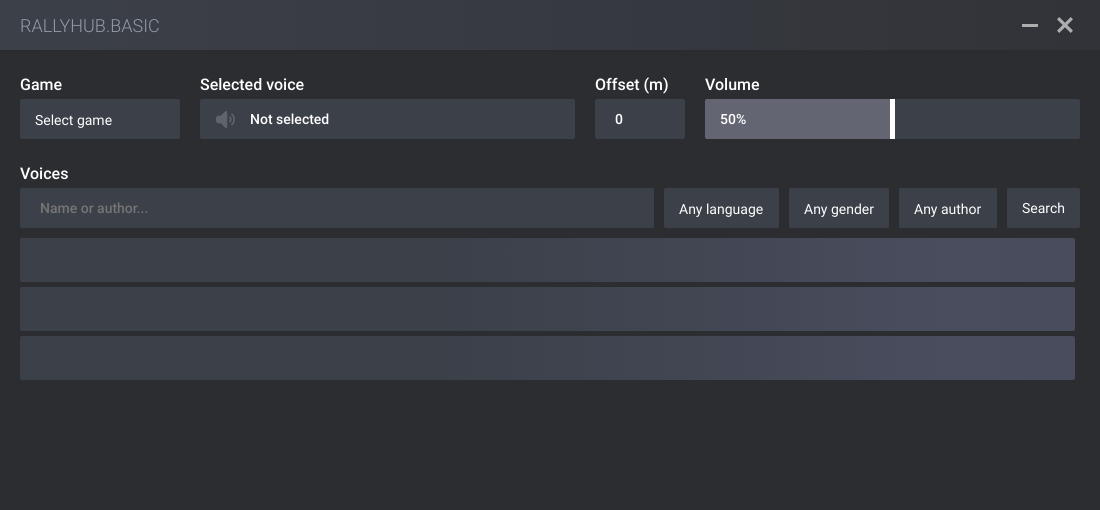
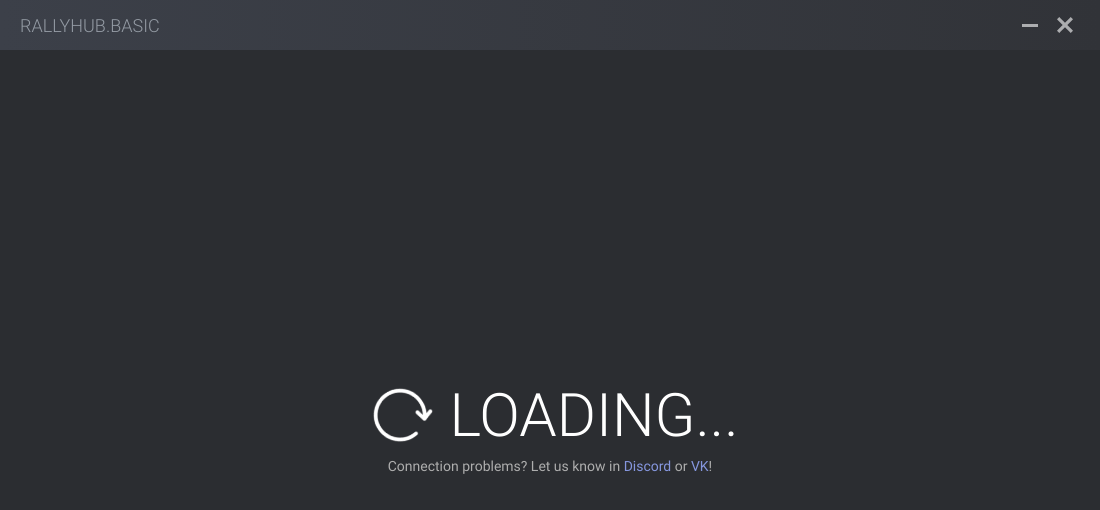
Before and after one commit to eugene27th/rallyhub.app, an Electron app: page window/index.html in a window 1100 px wide. Drawn offline with Linux system fonts and the light colour scheme.

Commit message:
🐈💨

```diff
--- a/config.json
+++ b/config.json
@@ -1,5 +1,5 @@
 {
-    "version": "0.2.5",
+    "version": "0.2.6",
     "port": 20220,
     "volume": "50",
     "offset": "0"
--- a/window/index.html
+++ b/window/index.html
@@ -27,6 +27,15 @@
             </div>
         </div>
         <div class="container">
+            <div class="preloader">
+                <div>
+                    <div class="loading">
+                        <img src="./assets/images/rotate.png">
+                        LOADING...
+                    </div>
+                    <div class="note">Connection problems? Let us know in <span class="external discord">Discord</span> or <span class="external vk">VK</span>!</div>
+                </div>
+            </div>
             <div class="settings">
                 <div class="setting game">
                     <div class="title">Game</div>
--- a/window/script.js
+++ b/window/script.js
@@ -24,6 +24,13 @@
         game: document.getElementById(`game`),
         volume: document.getElementById(`volume`),
         offset: document.getElementById(`offset`)
+    },
+    preloader: {
+        container: document.querySelector(`.preloader`),
+        external: {
+            discord: document.querySelector(`.external.discord`),
+            vk: document.querySelector(`.external.vk`)
+        }
     }
 };
 
@@ -128,6 +135,9 @@
     audio.voice = await window.electronAPI.voice.get(voice_id);
 
     if (!audio.voice) {
+        elements.voice.name.innerText = `Not selected`;
+        elements.voice.content.classList.remove(`loading`);
+
         return false;
     };
 
@@ -258,6 +268,15 @@
 });
 
 
+elements.preloader.external.discord.addEventListener(`click`, async function() {
+    await window.electronAPI.external.open(`https://discord.gg/qdpRPySymg`);
+});
+
+elements.preloader.external.vk.addEventListener(`click`, async function() {
+    await window.electronAPI.external.open(`https://vk.com/rallyhub`);
+});
+
+
 window.electronAPI.onUpdateTelemetry(function(telemetry) {
     let header = `${telemetry.route.location} - ${telemetry.route.name} - ${Math.round(telemetry.stage.distance)}m`;
 
@@ -323,24 +342,12 @@
     };
 });
 
-
-if (config.game) {
-    elements.settings.game.value = config.game;
-};
-
-if (config.volume) {
-    elements.settings.volume.value = config.volume;
-    elements.settings.volume.nextElementSibling.innerText = `${config.volume}%`;
-};
-
-if (config.offset) {
-    elements.settings.offset.value = config.offset;
-};
+window.electronAPI.onAppReady(async function() {
+    elements.preloader.container.remove();
 
     if (config.voice) {
         await loadVoice(config.voice);
     };
-
 
     for (const author of (await window.electronAPI.voices.filters()).authors) {
         let option = document.createElement(`option`);
@@ -358,9 +365,7 @@
         elements.voices.language.append(option);
     };
 
-
     await loadVoices();
-
 
     setInterval(function() {
         if (audio.playlist.length < 1 || (audio.element.currentTime > 0 && !audio.element.ended)) {
@@ -377,3 +382,18 @@
 
         audio.playlist.splice(0, 1);
     }, 50);
+});
+
+
+if (config.game) {
+    elements.settings.game.value = config.game;
+};
+
+if (config.volume) {
+    elements.settings.volume.value = config.volume;
+    elements.settings.volume.nextElementSibling.innerText = `${config.volume}%`;
+};
+
+if (config.offset) {
+    elements.settings.offset.value = config.offset;
+};
--- a/window/styles.css
+++ b/window/styles.css
@@ -45,6 +45,15 @@
     }
     50% {
         transform: translate(0, -3px);
+    }
+}
+
+@keyframes preloader-rotating {
+    0% {
+        transform: rotate(0deg);
+    }
+    100% {
+        transform: rotate(360deg);
     }
 }
 
@@ -260,11 +269,55 @@
 
 
 .container {
+    position: relative;
     padding: 25px 20px;
     display: flex;
     flex-direction: column;
     flex: 1;
     overflow: hidden;
+
+    .preloader {
+        position: absolute;
+        inset: 0;
+        display: flex;
+        align-items: center;
+        justify-content: center;
+        background-color: var(--color-background);
+        flex: 1;
+        z-index: 1;
+
+        div {
+            .loading {
+                display: flex;
+                align-items: center;
+                font-size: 60px;
+                font-weight: 300;
+
+                img {
+                    width: 78px;
+                    height: 78px;
+                    margin-right: 10px;
+                    animation: preloader-rotating 1.6s ease infinite;
+                }
+            }
+
+            .note {
+                margin-top: 4px;
+                text-align: center;
+                color: #AEAEAE;
+
+                .external {
+                    color: #8697df;
+                    text-decoration: none;
+                    cursor: pointer;
+
+                    &:hover {
+                        text-decoration: underline;
+                    }
+                }
+            }
+        }
+    }
 
     .settings {
         display: flex;
```
Also changed, not shown: app/index.js (+22 -15 lines), window/preload.js (+10 -0 lines), window/assets/images/rotate.png (added). Lines whose indentation alone changed are shown as unchanged.
